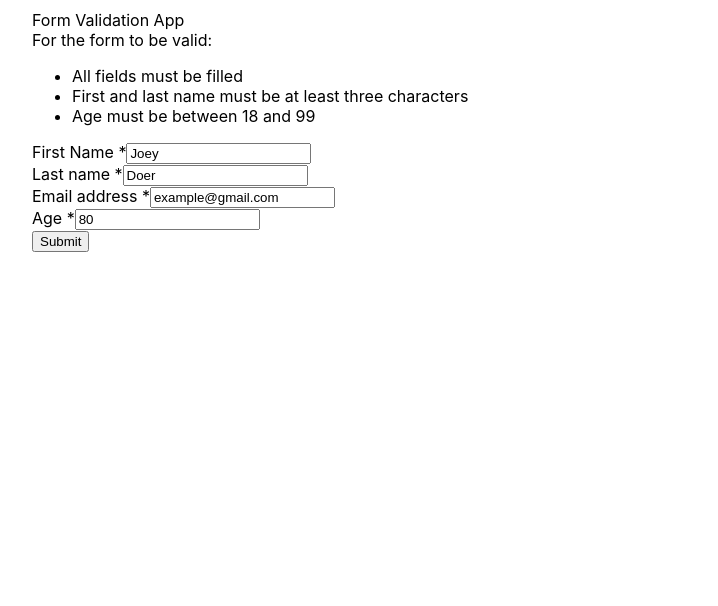
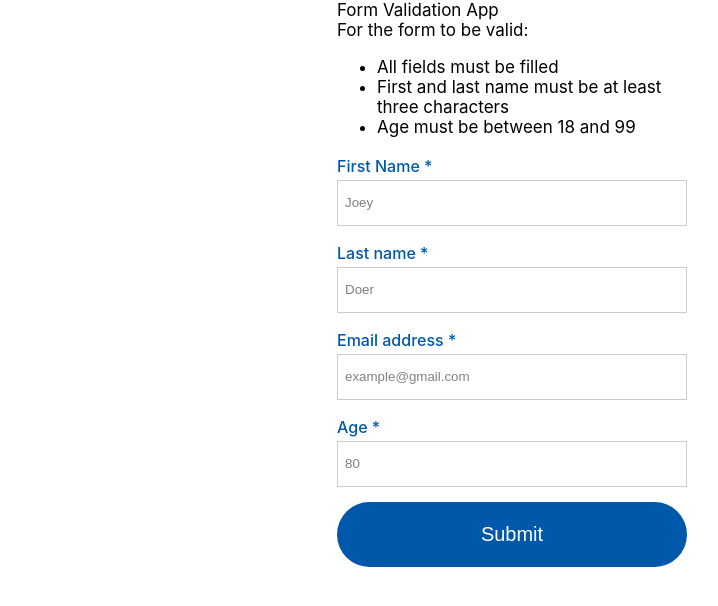
Before and after one commit to nh-g/form-validation, a React (Create React App) app: page / in a window 1280 px wide. Shown: the top 606 px of the page, without its empty margins (128-846 px from the left). Built offline with nearby package versions, Linux system fonts and the light colour scheme.

Commit message:
add styles.css to App.jsx

```diff
--- a/src/App.jsx
+++ b/src/App.jsx
@@ -1,6 +1,7 @@
 //project files
 import FormValidate from './component/FormValidate'
 import {nameValidation, emailValidation, ageValidation} from './scripts/validator.js'
+import './styles/styles.css'
 
 const validate = {
   firstName: (name) => nameValidation("First Name", name),
@@ -18,15 +19,12 @@ const initialValues = {
 function App() {
   return (
     <div
-      className="App"
-      style={{
-        marginLeft: "auto",
-        marginRight: "auto",
-        maxWidth: "960px",
-        padding: "10px",
-      }}
-    > Form Validation App
-      <FormValidate validate={validate} initialValues={initialValues}/>
+      className="login-root"
+    >
+      <div className="formbg">
+        Form Validation App
+        <FormValidate validate={validate} initialValues={initialValues} />
+      </div>
     </div>
   );
 }
--- /dev/null
+++ b/src/styles/styles.css
@@ -0,0 +1,34 @@
+html, body{
+    margin: 0 auto;
+    width: 350px;
+    font-size: 17px;
+}
+.form-group{
+    display: flex;
+    flex-direction: column;
+    line-height: 1.5rem;
+    margin-bottom: 15px;
+}
+label{
+    font-weight: 500;
+    font-size: 16px;
+    color: #0058AB;
+}
+input{
+    line-height: 2.5rem;
+    color: grey;
+    padding-left: 7px;
+    border: solid thin rgb(203, 203, 203);
+}
+
+.error {
+    color: rgb(216, 7, 7);
+}
+button {
+    height: 65px;
+    background-color: #0058AB;
+    color: white;
+    border-radius: 100px;
+    border: none;
+    font-size: 20px;
+}
```
